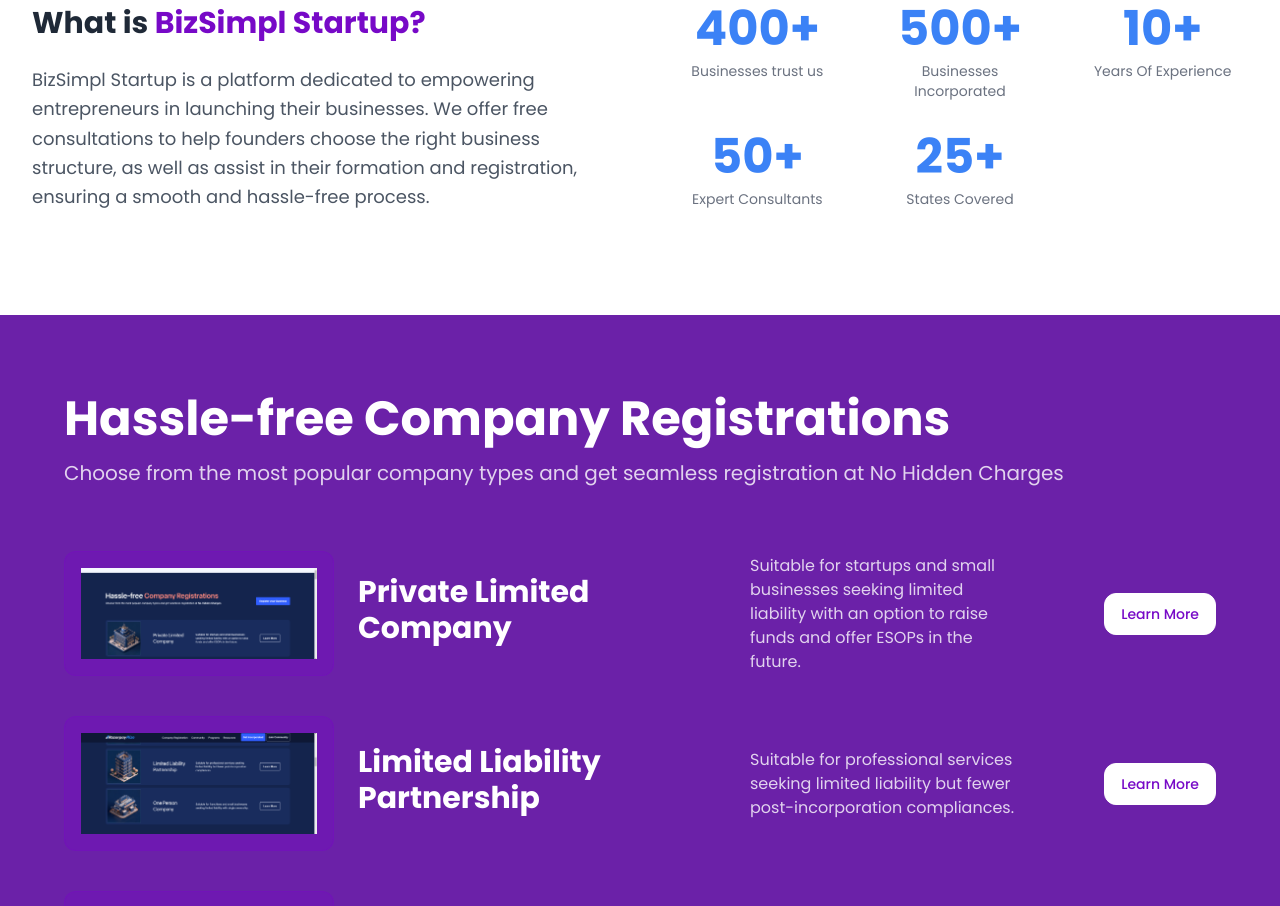
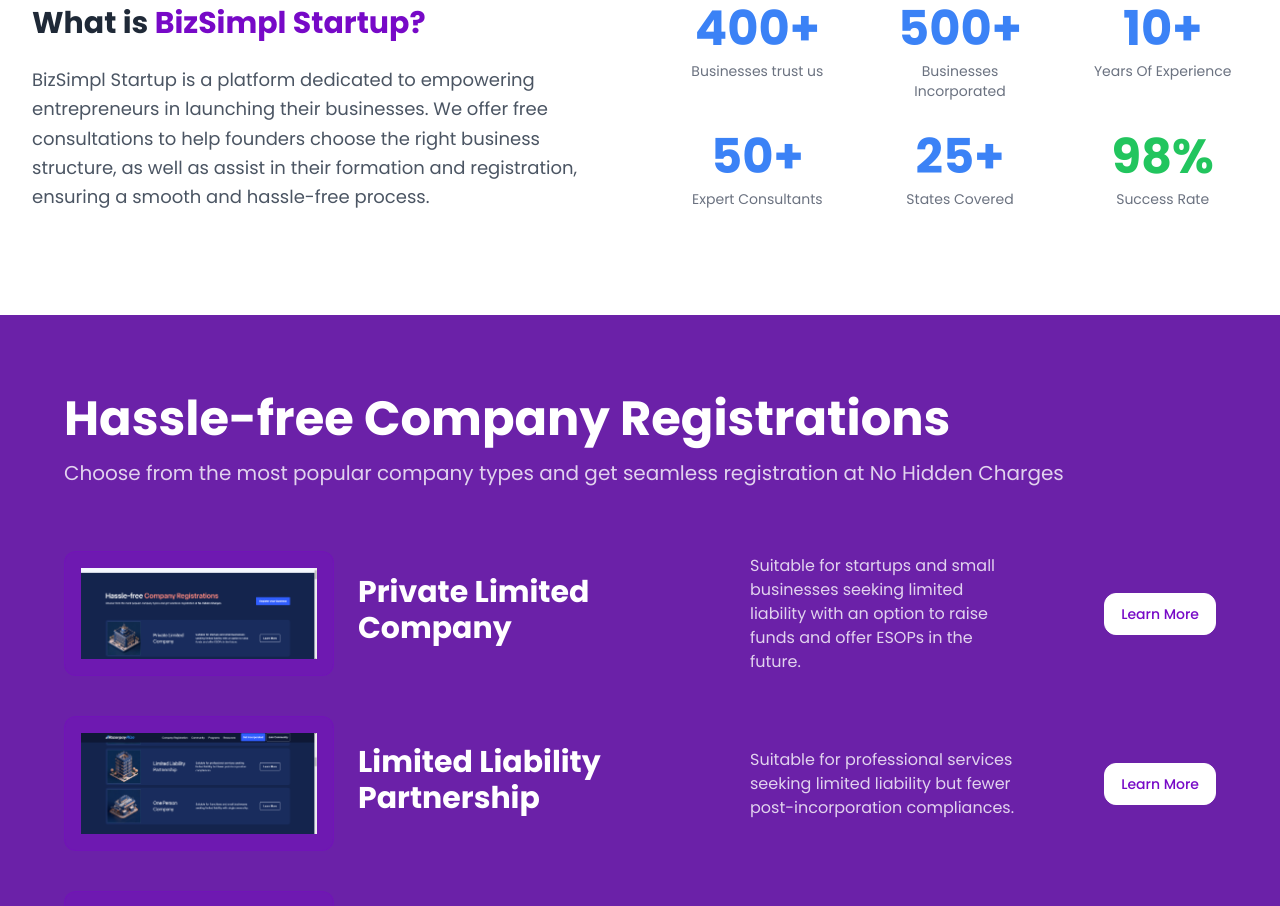
Before and after one commit to AbubakrIshaq/bizsimpl-innovate-hub, a React (Vite) app: page / in a window 1280 px wide. Shown: the part 920-1826 px from the top of the page. Built offline with nearby package versions, Linux system fonts and the light colour scheme; grey boxes are pictures that could not be loaded.

Commit message:
Add success rate stat
Add a new stat to the BizSimplInfo section.

```diff
--- a/src/components/sections/BizSimplInfo.tsx
+++ b/src/components/sections/BizSimplInfo.tsx
@@ -1,6 +1,6 @@
 
 import React, { useEffect, useRef } from 'react';
-import { User, Clock, Award, MapPin } from 'lucide-react';
+import { User, Clock, Award, MapPin, CheckCircle } from 'lucide-react';
 
 const BizSimplInfo = () => {
   const infoRef = useRef<HTMLDivElement>(null);
@@ -66,6 +66,12 @@ const BizSimplInfo = () => {
                 <h3 className="text-5xl font-bold text-blue-500 mb-2">25+</h3>
                 <p className="text-gray-500 text-sm">States Covered</p>
               </div>
+
+              {/* New Success Rate Stat */}
+              <div className="text-center">
+                <h3 className="text-5xl font-bold text-green-500 mb-2">98%</h3>
+                <p className="text-gray-500 text-sm">Success Rate</p>
+              </div>
             </div>
           </div>
         </div>
```
